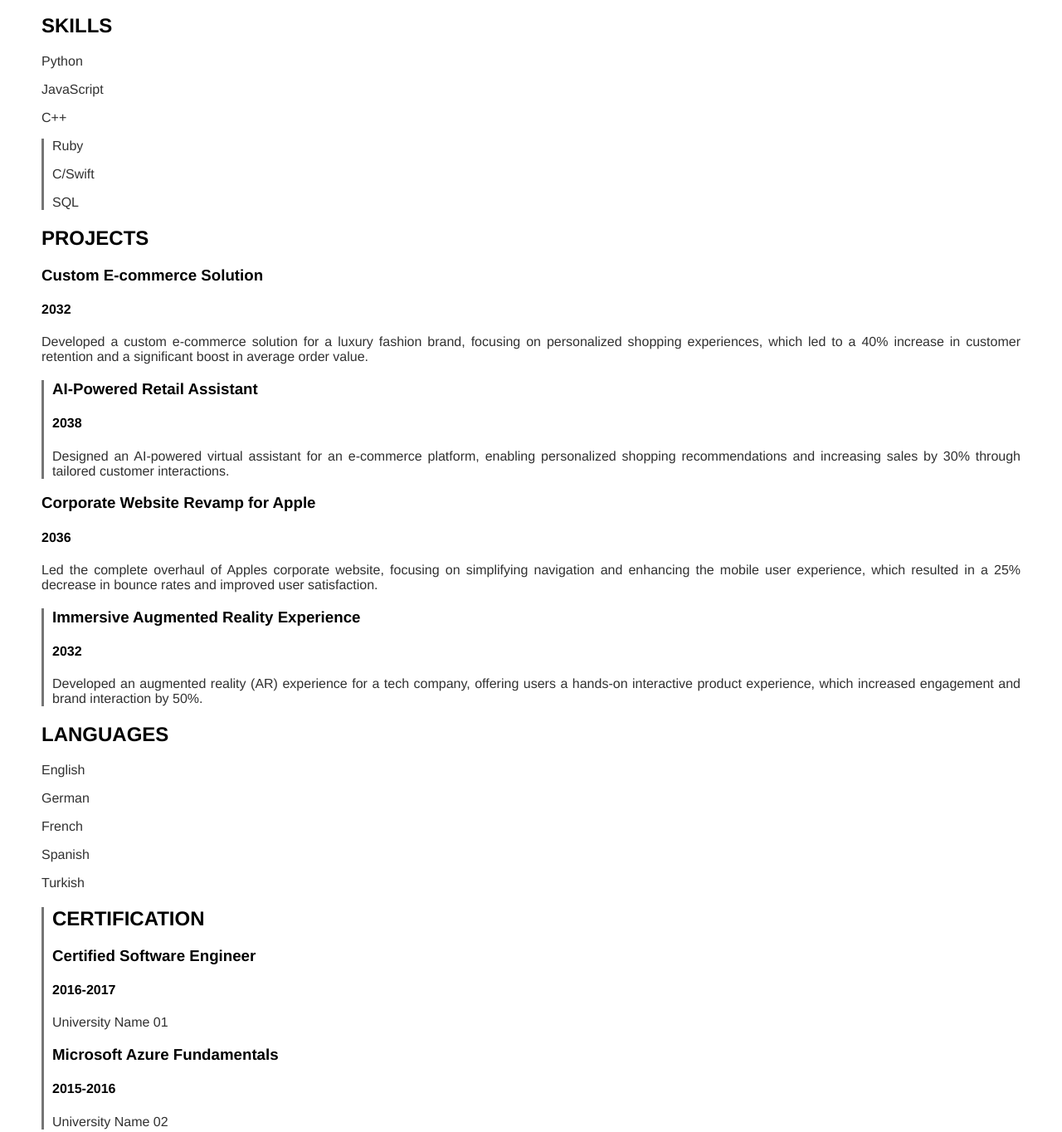
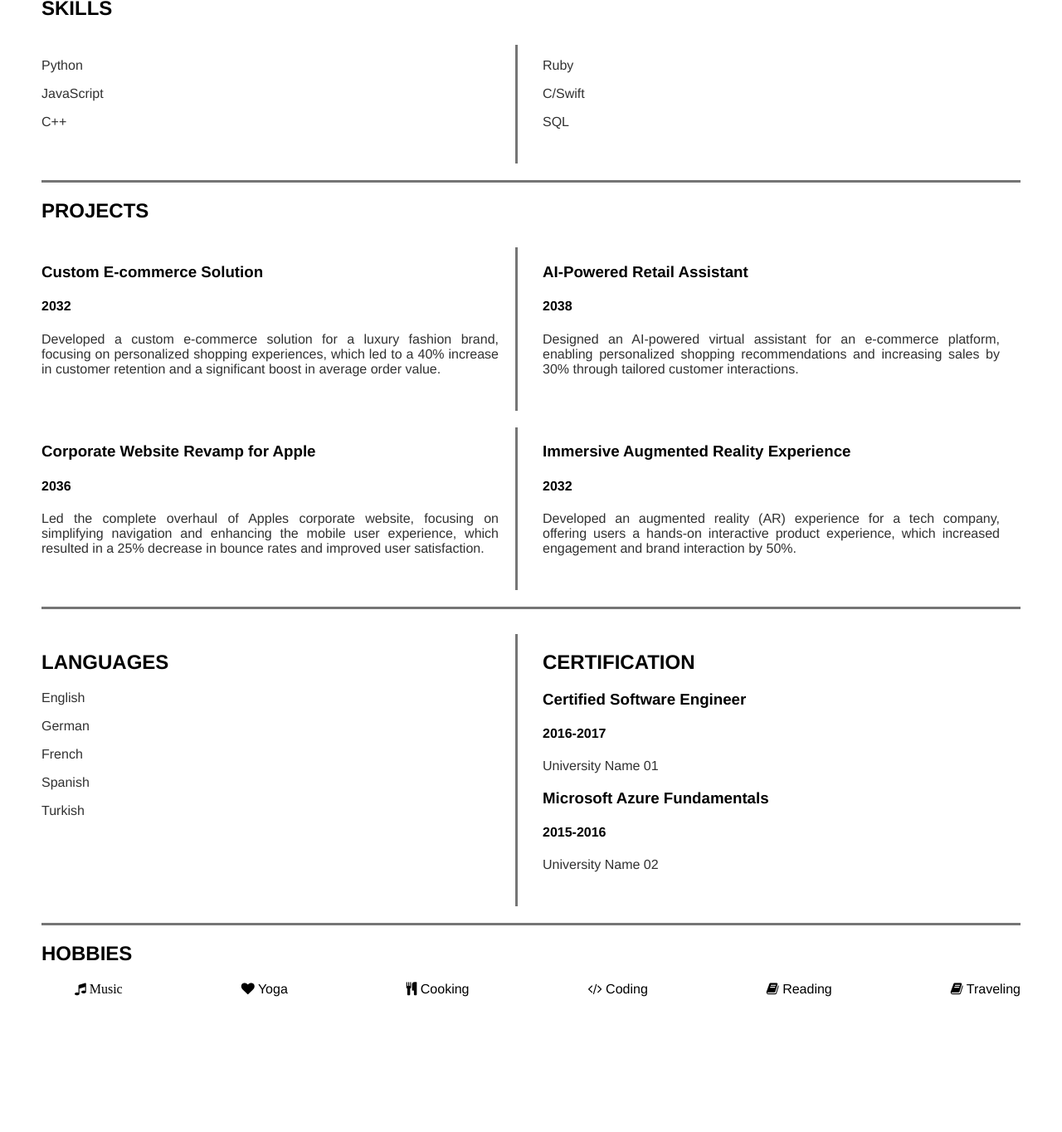
Before and after one commit to DaliaLopez/Laboratorio-2, a plain HTML site: page index.html in a window 1280 px wide. Shown: the part 1433-2797 px from the top of the page at 83% size. After the commit the page ends 2684 px from the top, so only its background shows below. Drawn offline with Linux system fonts and the light colour scheme.

Commit message:
Ultima actualización

```diff
--- a/estilos.css
+++ b/estilos.css
@@ -60,6 +60,8 @@ h1 {
     color: rgb(80, 80, 80);
     padding: 5px;
     margin-top: 5px;
+    margin-bottom: 20px;
+
 }
 
 #education{
@@ -79,7 +81,7 @@ h1 {
 
 .education-element {
     width: 50%;
-    margin-top: 0px;
+    margin: 0px 20px 10px 0px;
 }
 
 .education-element2 {
@@ -88,7 +90,163 @@ h1 {
 }
 
 .borde {
-    padding-left: 10px;
+    padding-left: 30px;
     border-left: 3px solid #757575;
+    margin-bottom: 20px;
 
 }
+
+.title2 {
+    color: black;
+}
+
+#experience{
+    border-bottom: 3px;
+}
+
+.experience {
+    width: 100%;
+    margin-top: 30px;
+    margin-bottom: 0;
+
+}
+
+.experience-container {
+    display: flex;
+}
+
+.experience-element {
+    width: 50%;
+    margin: 0px 20px 10px 0px;
+}
+
+.experience-element2 {
+    width: 50%;
+    padding: 0px 25px 25px 0px;
+}
+.experience-container2 {
+    display: flex;
+    border-bottom: 3px solid #757575;
+}
+
+.borde {
+    padding-left: 30px;
+    border-left: 3px solid #757575;
+    margin-bottom: 20px;
+
+}
+
+#skills{
+    border-bottom: 3px solid #757575;
+}
+
+.skills {
+    width: 100%;
+    margin-top: 30px;
+    margin-bottom: 0;
+
+}
+
+.skills-container {
+    display: flex;
+}
+
+.skills-element {
+    width: 50%;
+    margin: 0px 20px 10px 0px;
+}
+
+.skills-element2 {
+    width: 50%;
+    padding: 0px 25px 25px 0px;
+}
+
+.borde {
+    padding-left: 30px;
+    border-left: 3px solid #757575;
+    margin-bottom: 20px;
+
+}
+
+#projects{
+    border-bottom: 3px;
+}
+
+.projects {
+    width: 100%;
+    margin-top: 30px;
+    margin-bottom: 0;
+
+}
+
+.projects-container {
+    display: flex;
+}
+
+.projects-element {
+    width: 50%;
+    margin: 0px 20px 10px 0px;
+}
+
+.projects-element2 {
+    width: 50%;
+    padding: 0px 25px 25px 0px;
+}
+.projects-container2 {
+    display: flex;
+    border-bottom: 3px solid #757575;
+}
+
+.borde {
+    padding-left: 30px;
+    border-left: 3px solid #757575;
+    margin-bottom: 20px;
+
+}
+
+#languages-certification{
+    border-bottom: 3px solid #757575;
+}
+
+.languages-certification {
+    width: 100%;
+    margin-top: 30px;
+    margin-bottom: 0;
+
+}
+
+.languages-certification-container {
+    display: flex;
+}
+
+.languages-certification-element {
+    width: 50%;
+    margin: 0px 20px 10px 0px;
+}
+
+.languages-certification-element2 {
+    width: 50%;
+    padding: 0px 25px 25px 0px;
+}
+
+.borde {
+    padding-left: 30px;
+    border-left: 3px solid #757575;
+    margin-bottom: 20px;
+
+}
+
+#hobbies {
+
+}
+
+.hobbies-container ul{
+    display: flex;
+    gap: 50px;
+    list-style: none;
+    justify-content: space-between;
+}
+
+i {
+    border-image: round;
+}
--- a/index.html
+++ b/index.html
@@ -52,8 +52,8 @@
                 <div class="education-container">
                     <div class="education-element">
                         <h3>Bachelor's Degree in Interactive Media Design</h3>
-                        <p>University Icesi</p>
-                        <p>2024-2029</p>
+                        <p class="title2">University Icesi</p>
+                        <p class="title2">2024-2029</p>
 
                         <p>I studied Interactive Media Design at ICESI University, where I gained a strong foundation in
                             design, technology, and creativity. During my studies, I developed skills in both Frontend
@@ -64,7 +64,8 @@
                     </div>
                     <div class="education-element2 borde">
                         <h3>Master's Degree in Applied Artificial Intelligence</h3>
-                        <p>University Icesi | 2029-2031</p>
+                        <p class="title2">University Icesi</p>
+                        <p class="title2">2029-2031</p>
                         <p>I studied Interactive Media Design and later pursued a Master's in Applied Artificial
                             Intelligence at ICESI University. During my studies, I developed skills in Frontend and
                             BackEnd design, as well as a deep understanding of AI, focusing on creating interactive,
@@ -91,92 +92,117 @@
                             technologies
                             to create visually compelling, user-centric products.</p>
                     </div>
-                </div>
-                <div class="experience-element borde">
+
+                    <div class="experience-element2 borde">
                         <h3>Backend Designer</h3>
                         <h4>Encora | 2037-2040</h4>
-                    <p>In my role as a Backend Designer at Encora, I was responsible for designing and implementing the
-                        server-side architecture for various projects. I worked closely with development teams to ensure
-                        the seamless integration of backend systems with frontend interfaces. My focus was on creating
+                        <p>In my role as a Backend Designer at Encora, I was responsible for designing and implementing
+                            the
+                            server-side architecture for various projects. I worked closely with development teams to
+                            ensure
+                            the seamless integration of backend systems with frontend interfaces. My focus was on
+                            creating
                             scalable, efficient, and secure solutions while optimizing performance and maintaining high
-                        standards of code quality. Additionally, I collaborated with cross-functional teams to ensure
+                            standards of code quality. Additionally, I collaborated with cross-functional teams to
+                            ensure
                             that the backend systems aligned with client requirements and project goals.</p>
                     </div>
+                </div>
+                <div class="experience-container2">
                     <div class="experience-element">
                         <h3>UI Designer</h3>
                         <h4>IBM | 2032-2037</h4>
                         <p>As a UI Designer at IBM, I was responsible for creating intuitive and visually appealing user
-                        interfaces for a wide range of enterprise-level applications. I collaborated with UX designers,
+                            interfaces for a wide range of enterprise-level applications. I collaborated with UX
+                            designers,
                             developers, and product managers to ensure a seamless user experience while adhering to IBMs
-                        design principles and guidelines. My role involved conducting user research, prototyping, and
-                        refining UI designs to meet both user needs and business goals, resulting in enhanced usability
+                            design principles and guidelines. My role involved conducting user research, prototyping,
+                            and
+                            refining UI designs to meet both user needs and business goals, resulting in enhanced
+                            usability
                             and user satisfaction across various platforms.</p>
                     </div>
-                <div class="experience-element borde">
+                    <div class="experience-element2 borde">
                         <h3>Internship UI Designer</h3>
                         <h4>Microsoft | 2029-2032</h4>
                         <p>During my internship as a UI Designer at Microsoft, I had the opportunity to work on-site in
                             China, assisting in the design and development of user interfaces for various software
                             applications. I collaborated with senior designers to create wireframes, mockups, and
                             interactive prototypes. My responsibilities included conducting user testing, gathering
-                        feedback, and iterating on design elements to improve overall user experience. This experience
+                            feedback, and iterating on design elements to improve overall user experience. This
+                            experience
                             allowed me to gain hands-on expertise with industry-standard design tools and methodologies,
                             while contributing to projects that enhanced the usability and functionality of Microsoft
                             products.</p>
+                    </div>
                 </div>
             </div>
         </section>
 
         <section id="skills">
             <h2>SKILLS</h2>
+            <div class="skills">
                 <div class="skills-container">
                     <div class="skills-element">
                         <p>Python</p>
                         <p>JavaScript</p>
                         <p>C++</p>
                     </div>
-                <div class="skills-element borde">
+                    <div class="skills-element2 borde">
                         <p>Ruby</p>
                         <p>C/Swift</p>
                         <p>SQL</p>
+                    </div>
+                </div>
             </div>
         </section>
 
         <section id="projects">
             <h2>PROJECTS</h2>
+            <div class="projects">
                 <div class="projects-container">
                     <div class="projects-element">
                         <h3>Custom E-commerce Solution</h3>
                         <h4>2032</h4>
                         <p>Developed a custom e-commerce solution for a luxury fashion brand, focusing on personalized
-                        shopping experiences, which led to a 40% increase in customer retention and a significant boost
+                            shopping experiences, which led to a 40% increase in customer retention and a significant
+                            boost
                             in average order value.</p>
                     </div>
-                <div class="projects-element borde">
+                    <div class="projects-element2 borde">
                         <h3>AI-Powered Retail Assistant</h3>
                         <h4>2038</h4>
                         <p>Designed an AI-powered virtual assistant for an e-commerce platform, enabling personalized
-                        shopping recommendations and increasing sales by 30% through tailored customer interactions.</p>
+                            shopping recommendations and increasing sales by 30% through tailored customer interactions.
+                        </p>
                     </div>
+                </div>
+                    <div class="projects-container2">
                         <div class="projects-element">
                             <h3>Corporate Website Revamp for Apple</h3>
                             <h4>2036</h4>
-                    <p>Led the complete overhaul of Apples corporate website, focusing on simplifying navigation and
-                        enhancing the mobile user experience, which resulted in a 25% decrease in bounce rates and
+                            <p>Led the complete overhaul of Apples corporate website, focusing on simplifying navigation
+                                and
+                                enhancing the mobile user experience, which resulted in a 25% decrease in bounce rates
+                                and
                                 improved user satisfaction.</p>
                         </div>
-                <div class="projects-element borde">
+                        <div class="projects-element2 borde">
                             <h3>Immersive Augmented Reality Experience</h3>
                             <h4>2032</h4>
-                    <p>Developed an augmented reality (AR) experience for a tech company, offering users a hands-on
-                        interactive product experience, which increased engagement and brand interaction by 50%.</p>
+                            <p>Developed an augmented reality (AR) experience for a tech company, offering users a
+                                hands-on
+                                interactive product experience, which increased engagement and brand interaction by 50%.
+                            </p>
+                        </div>
                     </div>
             </div>
         </section>
 
         <section id="languages-certification">
-            <div class="languages-certificacion-container">
-                <div class="languages-certificacion-element">
+            <div class="languages-certification">
+            <div class="languages-certification-container">
+                <div class="languages-certification-element">
                     <h2>LANGUAGES</h2>
                     <p>English</p>
                     <p>German</p>
@@ -184,8 +210,8 @@
                     <p>Spanish</p>
                     <p>Turkish</p>
                 </div>
-            </div>
-            <div class="languages-certificacion-element borde">
+
+            <div class="languages-certification-element2 borde">
                 <h2>CERTIFICATION</h2>
                 <div>
                     <h3>Certified Software Engineer</h3>
@@ -196,6 +222,8 @@
                     <h3>Microsoft Azure Fundamentals</h3>
                     <h4>2015-2016</h4>
                     <p>University Name 02</p>
+                </div>
+            </div>
         </div>
         </div>
         </section>
```
Lines whose indentation alone changed are shown as unchanged.
